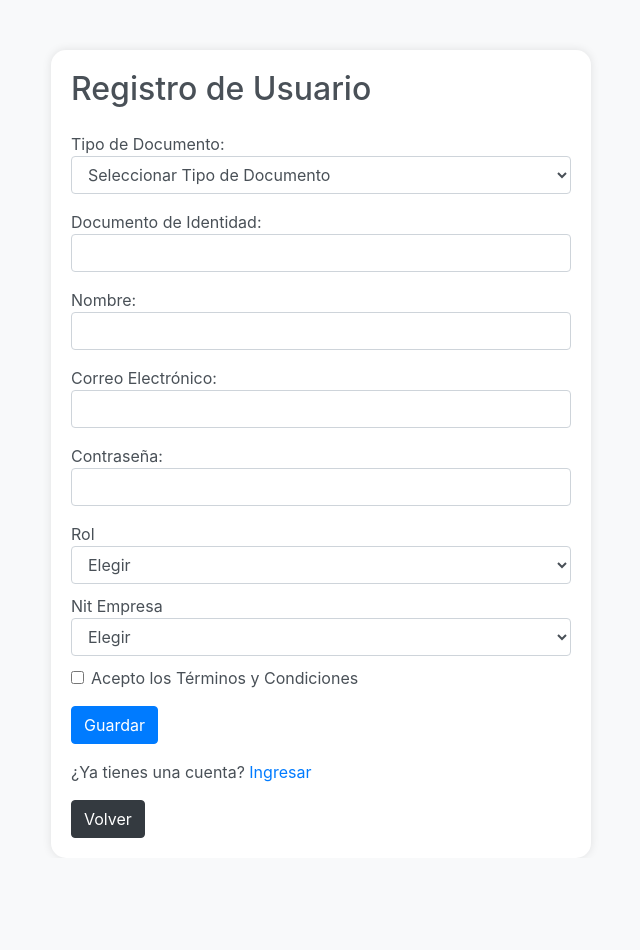
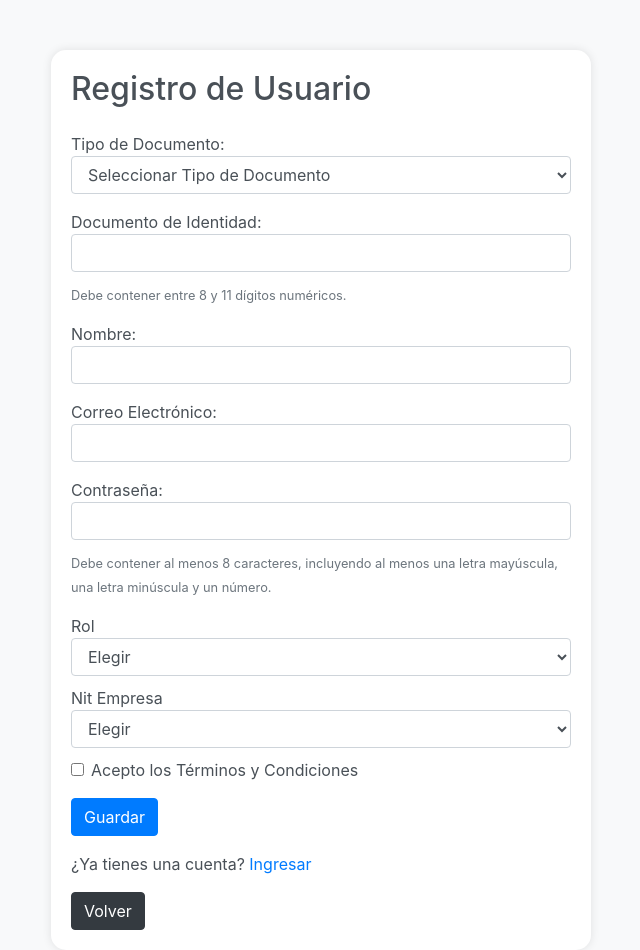
Before and after one commit to juandavid1033/control_entra_sal, a PHP site: page /registro.php in a window 1280 px wide. Shown: the whole page, without its empty margins (319-959 px from the left). Before the commit the page ends 838 px from the top, so only its background shows below. Run offline with PHP 8.4, Linux system fonts and the light colour scheme; data comes from the database, SQL or seed files in the repository.

Commit message:
Update registro.php

```diff
--- a/registro.php
+++ b/registro.php
@@ -1,5 +1,5 @@
 <?php
-require_once("db/conexion.php");
+require_once ("db/conexion.php");
 $base = new Database();
 $conexion = $base->conectar();
 
@@ -21,6 +21,7 @@ if (isset($_POST["btn-guardar"])) {
     $correo = $_POST['correo'];
     $raw_password = $_POST['contrasena'];
     $nit_empresa = $_POST['nit_empresa'];  // Contraseña sin cifrar
+
 
     $codigo_de_barras = uniqid();
 
@@ -47,14 +48,16 @@ if (isset($_POST["btn-guardar"])) {
         echo '<script>alert("El documento ya está registrado.");</script>';
     } else {
         // Utilizamos consultas preparadas para mejorar la seguridad
-        $consulta3 = $conexion->prepare("INSERT INTO usuario (documento, nombres, correo, contrasena, codigo_barras, id_rol, id_tipo_documento, id_estados ,nit_empresa) VALUES (?, ?, ?, ?, ?, ?, ?, ?, ?)");
+        $consulta3 = $conexion->prepare("INSERT INTO usuario (documento, nombres, correo, contrasena,codigo_barras, id_rol, id_tipo_documento, id_estados ,nit_empresa) VALUES (?, ?, ?, ?, ?, ?, ?, ?, ?)");
         $consulta3->execute([$documento, $nombres, $correo, $hashed_password, $codigo_de_barras, $rol, $id_tipo_documento, $id_estados, $nit_empresa]);
-        echo '<script>alert ("Registro exitoso, gracias");</script>';
+        ;
+        echo '<script>alert ("Registro exitoso,gracias");</script>';
         echo '<script> window.location= "login.php"</script>';
         exit();
     }
 }
 ?>
+
 
 <!DOCTYPE html>
 <html lang="en">
@@ -116,29 +119,15 @@ if (isset($_POST["btn-guardar"])) {
                 input.value = input.value.replace(/[^a-zA-Z\s]/g, '').slice(0, 30);
             }
         }
-
-        function validateDocumentoLength(event) {
-            const input = event.target;
-            if (input.value.length < 8) {
-                alert("El documento debe tener al menos 8 números.");
-            }
-        }
-
-        function validateForm(event) {
-            const documentoInput = document.querySelector('input[name="documento"]');
-            if (documentoInput.value.length < 8) {
-                alert("El documento debe tener al menos 8 números.");
-                event.preventDefault();
-            }
-        }
     </script>
 </head>
 
+<body>
     <div class="container">
         <div class="row justify-content-center">
             <div class="col-md-6">
                 <div class="form-container">
-                <form method="POST" action="" onsubmit="validateForm(event)">
+                    <form method="POST" action="">
                         <h2 class="mb-4">Registro de Usuario</h2>
                         <div class="form-group">
                             <label for="id_tipo_documento">Tipo de Documento:</label>
@@ -150,7 +139,8 @@ if (isset($_POST["btn-guardar"])) {
                         </div>
                         <div class="form-group">
                             <label for="documento">Documento de Identidad:</label>
-                        <input type="text" class="form-control" name="documento" required pattern="\d{8,11}" maxlength="11" oninput="validateInput(event)" onblur="validateDocumentoLength(event)">
+                            <input type="text" class="form-control" name="documento" required pattern="\d{8,11}" maxlength="11" oninput="validateInput(event)">
+                            <small class="text-muted">Debe contener entre 8 y 11 dígitos numéricos.</small>
                         </div>
                         <div class="form-group">
                             <label for="nombres">Nombre:</label>
@@ -162,8 +152,10 @@ if (isset($_POST["btn-guardar"])) {
                         </div>
                         <div class="form-group">
                         <label for="contrasena">Contraseña:</label>
-                        <input type="password" class="form-control" name="contrasena" required minlength="8">
+                        <input type="password" class="form-control" name="contrasena" required minlength="8" pattern="^(?=.*[a-z])(?=.*[A-Z])(?=.*\d)[a-zA-Z\d]{8,}$" oninput="validatePassword(event)">
+                        <small class="text-muted">Debe contener al menos 8 caracteres, incluyendo al menos una letra mayúscula, una letra minúscula y un número.</small>
                     </div>
+
                         <div class="col-sm-15 mb-3 mb-sm-2">
                             <label>Rol</label>
                             <select name="rol" class="form-control form-control-user" id="exampleFirstName" required>
@@ -209,5 +201,6 @@ if (isset($_POST["btn-guardar"])) {
             </div>
         </div>
     </div>
+</body>
 
 </html>
```
Lines whose indentation alone changed are shown as unchanged.
